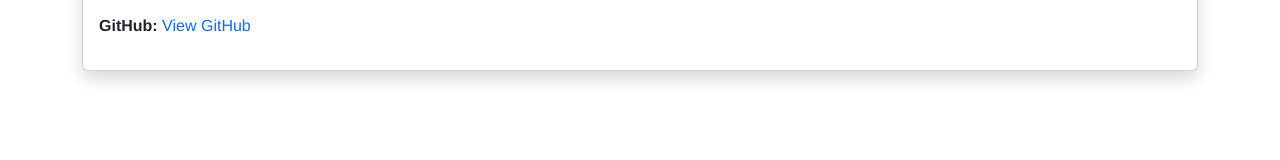
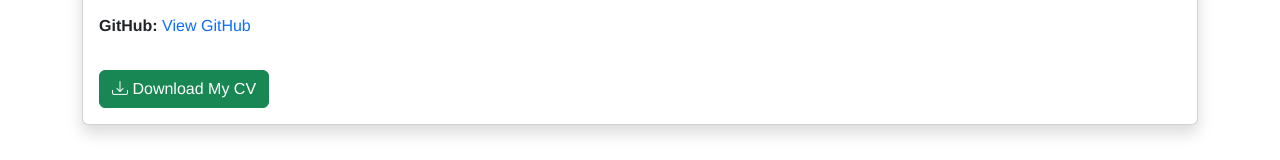
Before and after one commit to MhlengweLibertyLees/portfolio, a plain HTML site: page index.html in a window 1280 px wide. Shown: the part 2353-2513 px from the top of the page. Drawn offline with nearby package versions, Linux system fonts and the light colour scheme.

Commit message:
Update index.html

```diff
--- a/index.html
+++ b/index.html
@@ -276,9 +276,17 @@
                 <strong>GitHub:</strong>
                 <a href="https://github.com/MhlengweLibertyLees" target="_blank">View GitHub</a>
             </p>
+
+            <!-- Download My CV Button -->
+            <a href="Liberty_Chauke_CV.pdf"
+               class="btn btn-success mt-3"
+               download>
+               <i class="bi bi-download"></i> Download My CV
+            </a>
         </div>
     </div>
 </section>
+
     </main>
 
     <!-- Back to Top Button -->
```
Lines whose indentation alone changed are shown as unchanged.
